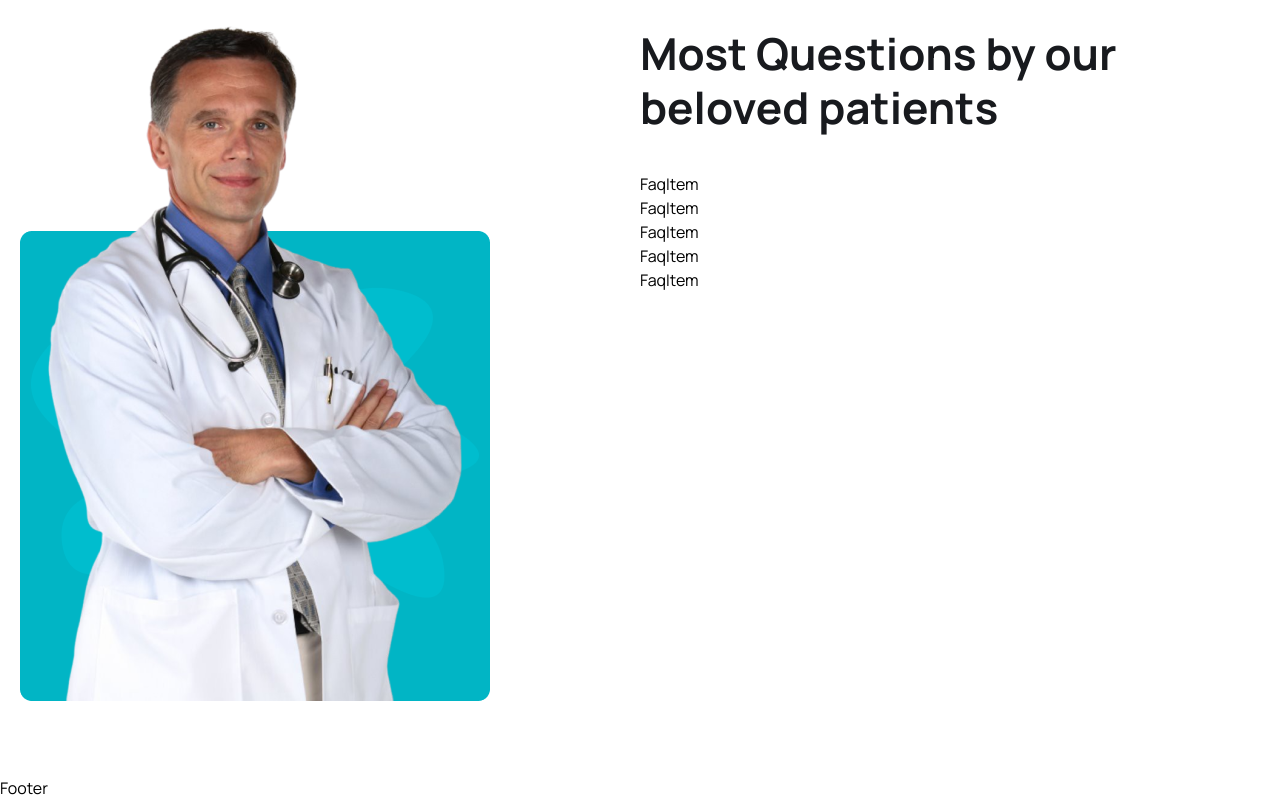
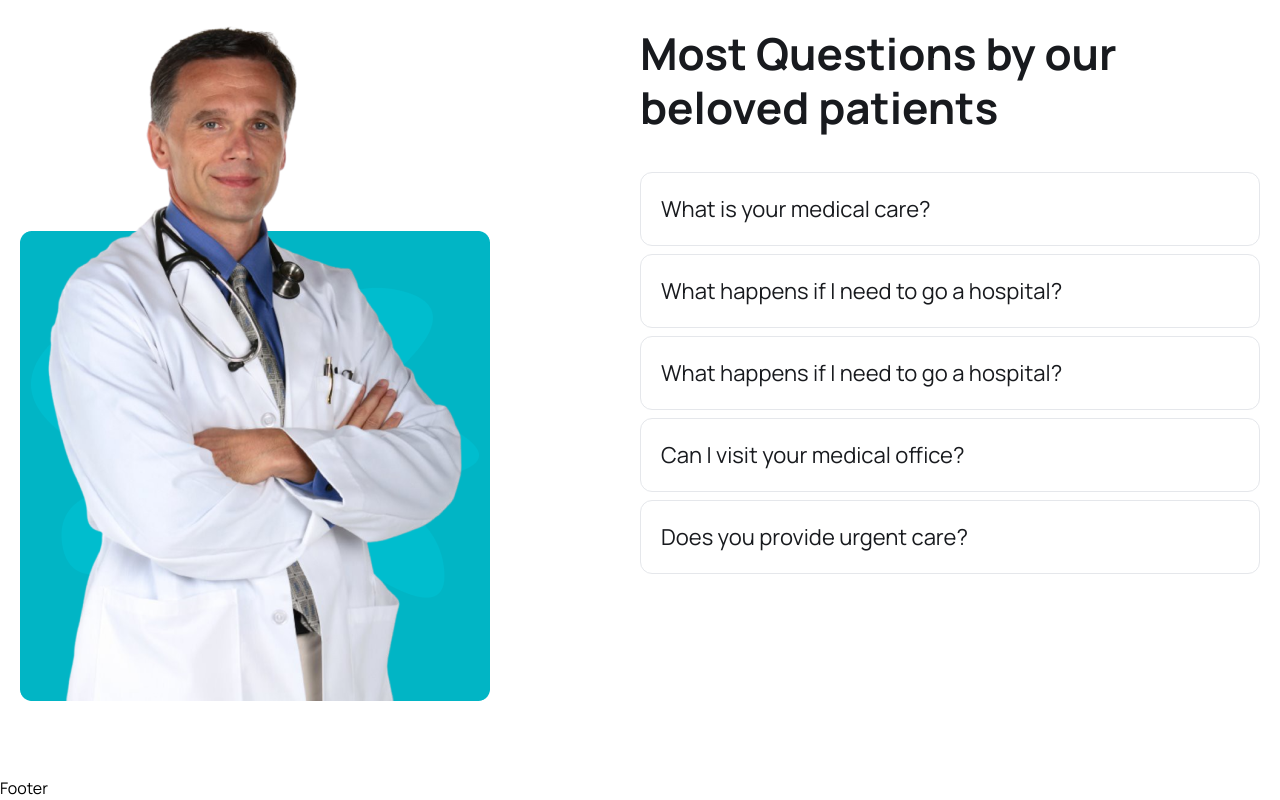
Before and after one commit to Isurulak1/Doctor_apoiment_bookingapp, a React (Vite) app in the folder frontend/: page / in a window 1280 px wide. Shown: the part 5104-5904 px from the top of the page. Built offline with nearby package versions, Linux system fonts and the light colour scheme.

Commit message:
adding faqItem questions

```diff
--- a/frontend/src/components/Faq/FaqItem.jsx
+++ b/frontend/src/components/Faq/FaqItem.jsx
@@ -1,8 +1,15 @@
 import React from 'react'
 
-const FaqItem = () => {
+
+const FaqItem = ({ item }) => {
   return (
-    <div>FaqItem</div>
+    <div className='p-3 lg:p-5 rounded-[12px] border border-solid border-[#9DCE2] mb-2 cursor-pointer'>
+      <div className='flex items-center justify-between gap-5'>
+        <h4 className='text-[16px] leading-7 lg:text-[22px] lg:leading-8 text-headingColor'>
+          {item.question}
+        </h4>
+      </div>
+    </div>
   )
 }
 
```
